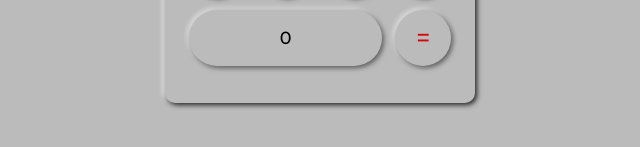
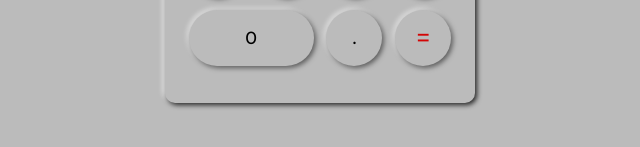
Before and after one commit to RafDiMartino/Simple-Calculator, a plain HTML site: page index.html in a window 1280 px wide. Shown: the part 547-694 px from the top of the page, 320-960 px from the left. Drawn offline with Linux system fonts and the light colour scheme.

Commit message:
js refator + decimal functionality

```diff
--- a/index.html
+++ b/index.html
@@ -33,7 +33,8 @@
                 <button class="number">2</button>
                 <button class="number">3</button>
                 <button class="operator">+</button>
-                <button class="span3 number">0</button>
+                <button class="span2 number">0</button>
+                <button class="dot">.</button>
                 <button class="operator">=</button>
             </div>
             </d>
```
